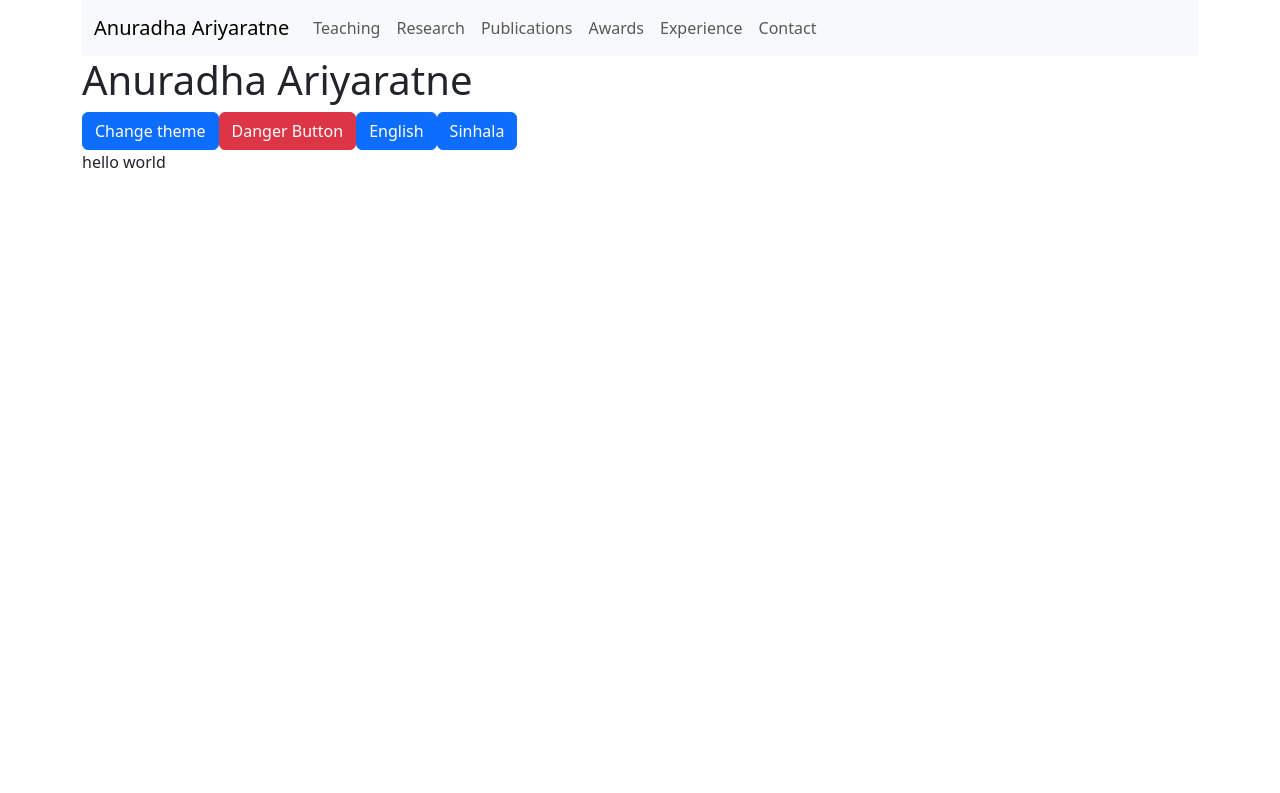
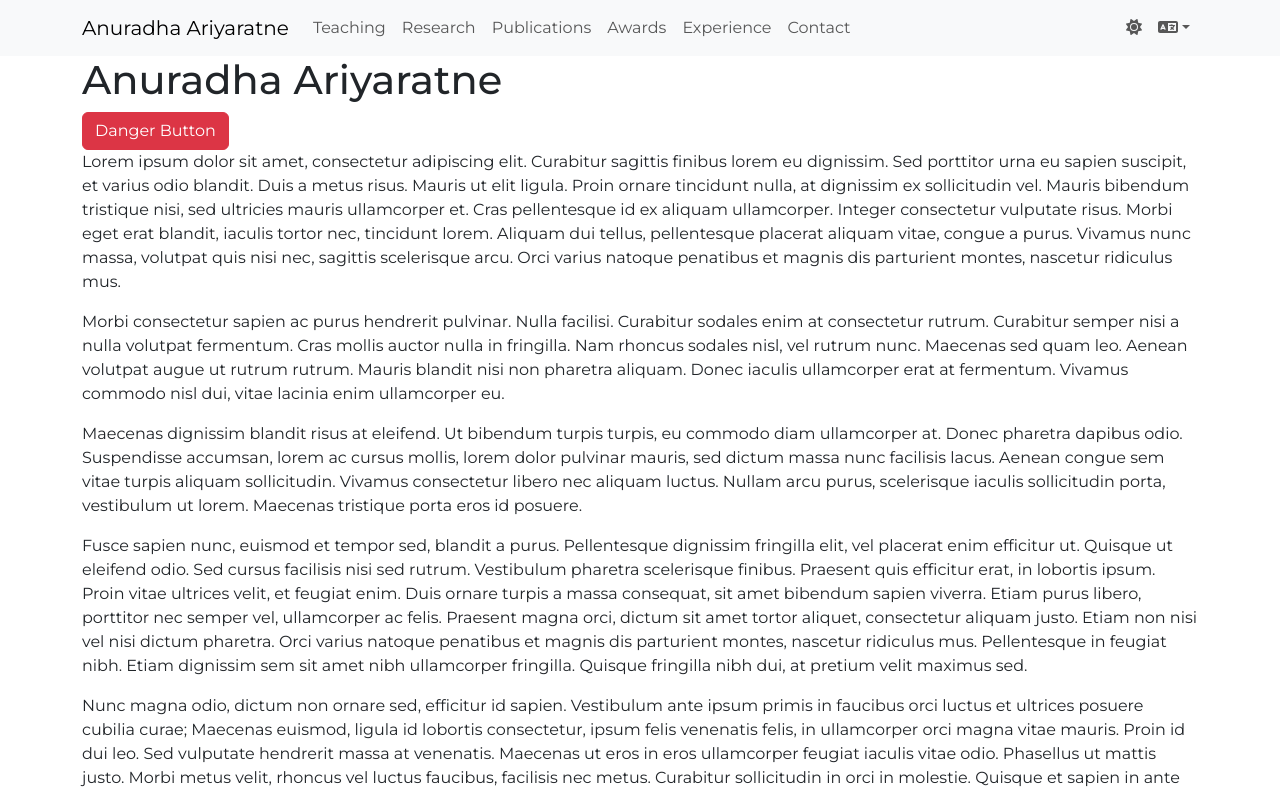
Before and after one commit to mkanuradhi/mkanuradhi-app, a React (Vite) app: page / in a window 1280 px wide. Shown: the top 793 px of the page. Built offline with nearby package versions, Linux system fonts and the light colour scheme.

Commit message:
Updating nav bar with language and theme

```diff
--- a/package.json
+++ b/package.json
@@ -10,6 +10,10 @@
     "preview": "vite preview"
   },
   "dependencies": {
+    "@fortawesome/fontawesome-svg-core": "^6.6.0",
+    "@fortawesome/free-regular-svg-icons": "^6.6.0",
+    "@fortawesome/free-solid-svg-icons": "^6.6.0",
+    "@fortawesome/react-fontawesome": "^0.2.2",
     "bootstrap": "^5.3.3",
     "i18next": "^23.12.2",
     "react": "^18.3.1",
--- a/src/App.tsx
+++ b/src/App.tsx
@@ -1,38 +1,38 @@
-import { Container } from "react-bootstrap"
-import Button from "react-bootstrap/Button"
-import useTheme from "./hooks/useTheme";
+import { Container } from "react-bootstrap";
+import Button from "react-bootstrap/Button";
 import NavigationBar from "./components/NavigationBar";
 import { useTranslation } from "react-i18next";
 import useTitleUpdater from "./hooks/useTitleUpdater";
+import useLanguage from "./hooks/useLanguage";
 
 function App() {
-  const { toggleTheme } = useTheme();
   useTitleUpdater();
-  const { t, i18n } = useTranslation();
-
-  const changeLanguage = (lng: string) => {
-    i18n.changeLanguage(lng);
-  };
+  const { t } = useTranslation();
+  const { language, changeLanguage } = useLanguage();
 
   return (
     <>
-      <Container>
-        <div className='app'>
-          <nav>
-            <NavigationBar />
-          </nav>
+      <div className='app' lang={language}>
+        <nav>
+          <NavigationBar changeLanguage={changeLanguage} currentLanguage={language} />
+        </nav>
+        <Container>
           <header>
             <h1>{t('title')}</h1>
           </header>
           <main>
-            <Button onClick={toggleTheme}>Change theme</Button>
             <Button variant="danger">Danger Button</Button>
-            <Button onClick={() => changeLanguage('en')}>{t('en')}</Button>
-            <Button onClick={() => changeLanguage('si')}>{t('si')}</Button>
-            <p>hello world</p>
+            <p>Lorem ipsum dolor sit amet, consectetur adipiscing elit. Curabitur sagittis finibus lorem eu dignissim. Sed porttitor urna eu sapien suscipit, et varius odio blandit. Duis a metus risus. Mauris ut elit ligula. Proin ornare tincidunt nulla, at dignissim ex sollicitudin vel. Mauris bibendum tristique nisi, sed ultricies mauris ullamcorper et. Cras pellentesque id ex aliquam ullamcorper. Integer consectetur vulputate risus. Morbi eget erat blandit, iaculis tortor nec, tincidunt lorem. Aliquam dui tellus, pellentesque placerat aliquam vitae, congue a purus. Vivamus nunc massa, volutpat quis nisi nec, sagittis scelerisque arcu. Orci varius natoque penatibus et magnis dis parturient montes, nascetur ridiculus mus.</p>
+            <p>Morbi consectetur sapien ac purus hendrerit pulvinar. Nulla facilisi. Curabitur sodales enim at consectetur rutrum. Curabitur semper nisi a nulla volutpat fermentum. Cras mollis auctor nulla in fringilla. Nam rhoncus sodales nisl, vel rutrum nunc. Maecenas sed quam leo. Aenean volutpat augue ut rutrum rutrum. Mauris blandit nisi non pharetra aliquam. Donec iaculis ullamcorper erat at fermentum. Vivamus commodo nisl dui, vitae lacinia enim ullamcorper eu.</p>
+            <p>Maecenas dignissim blandit risus at eleifend. Ut bibendum turpis turpis, eu commodo diam ullamcorper at. Donec pharetra dapibus odio. Suspendisse accumsan, lorem ac cursus mollis, lorem dolor pulvinar mauris, sed dictum massa nunc facilisis lacus. Aenean congue sem vitae turpis aliquam sollicitudin. Vivamus consectetur libero nec aliquam luctus. Nullam arcu purus, scelerisque iaculis sollicitudin porta, vestibulum ut lorem. Maecenas tristique porta eros id posuere.</p>
+            <p>Fusce sapien nunc, euismod et tempor sed, blandit a purus. Pellentesque dignissim fringilla elit, vel placerat enim efficitur ut. Quisque ut eleifend odio. Sed cursus facilisis nisi sed rutrum. Vestibulum pharetra scelerisque finibus. Praesent quis efficitur erat, in lobortis ipsum. Proin vitae ultrices velit, et feugiat enim. Duis ornare turpis a massa consequat, sit amet bibendum sapien viverra. Etiam purus libero, porttitor nec semper vel, ullamcorper ac felis. Praesent magna orci, dictum sit amet tortor aliquet, consectetur aliquam justo. Etiam non nisi vel nisi dictum pharetra. Orci varius natoque penatibus et magnis dis parturient montes, nascetur ridiculus mus. Pellentesque in feugiat nibh. Etiam dignissim sem sit amet nibh ullamcorper fringilla. Quisque fringilla nibh dui, at pretium velit maximus sed.</p>
+            <p>Nunc magna odio, dictum non ornare sed, efficitur id sapien. Vestibulum ante ipsum primis in faucibus orci luctus et ultrices posuere cubilia curae; Maecenas euismod, ligula id lobortis consectetur, ipsum felis venenatis felis, in ullamcorper orci magna vitae mauris. Proin id dui leo. Sed vulputate hendrerit massa at venenatis. Maecenas ut eros in eros ullamcorper feugiat iaculis vitae odio. Phasellus ut mattis justo. Morbi metus velit, rhoncus vel luctus faucibus, facilisis nec metus. Curabitur sollicitudin in orci in molestie. Quisque et sapien in ante eleifend accumsan.</p>
+            <p>Nulla facilisi. Lorem ipsum dolor sit amet, consectetur adipiscing elit. Morbi tincidunt tincidunt justo aliquam gravida. Vivamus ultrices diam et urna varius ultricies. Donec placerat tortor sit amet diam facilisis pulvinar. Sed dui dolor, vestibulum nec nisl a, consequat ullamcorper dolor. Donec lectus augue, scelerisque sed dapibus dapibus, molestie nec nunc. Aliquam rhoncus convallis rhoncus. Mauris vestibulum tortor sit amet lacus consectetur, ut dictum dui eleifend. Nulla mattis molestie nisl, eu cursus lectus porta nec.</p>
+            <p>Vestibulum posuere at ipsum eget interdum. Proin tempor congue magna, sed placerat libero tincidunt at. Pellentesque sit amet blandit ligula, eget venenatis lectus. Maecenas suscipit velit vel risus molestie auctor. Maecenas consequat eros ullamcorper nisi eleifend, non tincidunt nibh vehicula. Praesent ac urna ultrices, dapibus sapien quis, vulputate arcu. Sed non rhoncus nunc, vitae hendrerit massa. Mauris at tincidunt sem. Vestibulum condimentum nunc interdum lacinia consequat. Suspendisse potenti.</p>
+            <p>Nullam lorem justo, varius lobortis rhoncus et, tempus in metus. Mauris tristique ligula tellus. Sed dui sem, ullamcorper vel metus vel, blandit mattis tortor. Cras porttitor rutrum magna, eu rhoncus mauris porta in. Donec a posuere augue. Ut viverra ante id porta ullamcorper. Donec arcu odio, rutrum in pellentesque non, mattis eu risus. Vestibulum sit amet accumsan enim, a dictum velit. Ut eu euismod augue. Suspendisse ullamcorper imperdiet ligula, id tristique lacus maximus ac. Integer enim neque, pharetra a suscipit vitae, dignissim luctus mauris. Vivamus pretium auctor interdum. Nam non dolor nec neque euismod ornare. Sed sit amet lorem fermentum, porttitor nulla sodales, facilisis metus. Pellentesque congue purus et rutrum dictum. Donec eget lorem non nisi aliquet euismod.</p>
           </main>
-        </div>
-      </Container>
+        </Container>
+      </div>
     </>
   )
 }
--- a/src/components/NavigationBar.tsx
+++ b/src/components/NavigationBar.tsx
@@ -1,7 +1,16 @@
-import { Container, Nav, Navbar } from "react-bootstrap";
+import { faLanguage, faMoon, faSun } from "@fortawesome/free-solid-svg-icons";
+import { FontAwesomeIcon } from "@fortawesome/react-fontawesome";
+import { Container, Nav, Navbar, NavDropdown } from "react-bootstrap";
 import { useTranslation } from "react-i18next";
+import useTheme from "../hooks/useTheme";
 
-const NavigationBar = () => {
+interface NavigationBarProps {
+  changeLanguage: (lng: string) => void;
+  currentLanguage: string;
+}
+
+const NavigationBar: React.FC<NavigationBarProps> = ({ changeLanguage, currentLanguage }) => {
+  const { theme, toggleTheme } = useTheme();
   const { t } = useTranslation('', { keyPrefix: 'components.NavigationBar' });
 
   return (
@@ -10,14 +19,27 @@ const NavigationBar = () => {
         <Container>
           <Navbar.Brand href="#">{t('title')}</Navbar.Brand>
           <Navbar.Toggle aria-controls="basic-navbar-nav" />
-          <Navbar.Collapse id="basic-navbar-nav" className="justify-content-end">
+          <Navbar.Collapse id="basic-navbar-nav">
             <Nav className="me-auto">
               <Nav.Link href="#">{t('teaching')}</Nav.Link>
-              <Nav.Link href="#link">{t('research')}</Nav.Link>
-              <Nav.Link href="#link">{t('publications')}</Nav.Link>
-              <Nav.Link href="#link">{t('awards')}</Nav.Link>
-              <Nav.Link href="#link">{t('experience')}</Nav.Link>
-              <Nav.Link href="#link">{t('contact')}</Nav.Link>
+              <Nav.Link href="#">{t('research')}</Nav.Link>
+              <Nav.Link href="#">{t('publications')}</Nav.Link>
+              <Nav.Link href="#">{t('awards')}</Nav.Link>
+              <Nav.Link href="#">{t('experience')}</Nav.Link>
+              <Nav.Link href="#">{t('contact')}</Nav.Link>
+            </Nav>
+            <Nav>
+              <Nav.Link onClick={toggleTheme}>
+                <FontAwesomeIcon icon={theme === 'light' ? faSun : faMoon} />
+              </Nav.Link>
+              <NavDropdown title={<><FontAwesomeIcon icon={faLanguage} /></>} id="collapsible-nav-dropdown">
+                <NavDropdown.Item onClick={() => changeLanguage('en')} active={currentLanguage === 'en'}>
+                  { t('en') }
+                </NavDropdown.Item>
+                <NavDropdown.Item onClick={() => changeLanguage('si')} active={currentLanguage === 'si'}>
+                  { t('si') }
+                </NavDropdown.Item>
+              </NavDropdown>
             </Nav>
           </Navbar.Collapse>
         </Container>
--- /dev/null
+++ b/src/hooks/useLanguage.tsx
@@ -0,0 +1,24 @@
+import { useState, useEffect } from 'react';
+import i18n from 'i18next';
+
+const langKey = 'lang';
+
+const useLanguage = () => {
+  const [language, setLanguage] = useState<string>('en');
+
+  useEffect(() => {
+    const savedLanguage = localStorage.getItem(langKey) || 'en';
+    setLanguage(savedLanguage);
+    i18n.changeLanguage(savedLanguage);
+  }, []);
+
+  const changeLanguage = (lng: string) => {
+    i18n.changeLanguage(lng);
+    setLanguage(lng);
+    localStorage.setItem(langKey, lng);
+  };
+
+  return { language, changeLanguage };
+};
+
+export default useLanguage;
--- a/src/hooks/useTheme.tsx
+++ b/src/hooks/useTheme.tsx
@@ -1,10 +1,12 @@
 import { useState, useEffect } from "react";
+
+const themeKey = 'theme';
 
 const useTheme = () => {
   const [theme, setTheme] = useState<'light' | 'dark'>('light');
 
   useEffect(() => {
-    const savedTheme = localStorage.getItem('theme') || 'light';
+    const savedTheme = localStorage.getItem(themeKey) || 'light';
     setTheme(savedTheme as 'light' | 'dark');
     document.documentElement.dataset.bsTheme = savedTheme;
   }, []);
@@ -13,7 +15,7 @@ const useTheme = () => {
     const newTheme = theme === 'light' ? 'dark' : 'light';
     setTheme(newTheme);
     document.documentElement.dataset.bsTheme = newTheme;
-    localStorage.setItem('theme', newTheme);
+    localStorage.setItem(themeKey, newTheme);
   };
 
   return { theme, toggleTheme };
--- a/src/i18n/en.json
+++ b/src/i18n/en.json
@@ -1,7 +1,5 @@
 {
   "title": "Anuradha Ariyaratne",
-  "en": "English",
-  "si": "Sinhala",
   "pages": {
     "index": {
       "title": "Anuradha"
@@ -15,7 +13,9 @@
       "publications": "Publications",
       "awards": "Awards",
       "experience": "Experience",
-      "contact": "Contact"
+      "contact": "Contact",
+      "en": "English (en)",
+      "si": "Sinhala (si)"
     }
   }
 }
--- a/src/i18n/si.json
+++ b/src/i18n/si.json
@@ -1,7 +1,5 @@
 {
   "title": "අනුරාධා ආරියරත්න",
-  "en": "ඉංග්‍රීසි",
-  "si": "සිංහල",
   "pages": {
     "index": {
       "title": "අනුරාධා"
@@ -10,12 +8,14 @@
   "components": {
     "NavigationBar": {
       "title": "අනුරාධා ආරියරත්න",
-      "teaching": "ඉගැන්වීම",
+      "teaching": "ඉගැන්වීම්",
       "research": "පර්යේෂණ",
       "publications": "ප්‍රකාශන",
       "awards": "සම්මාන",
       "experience": "අත්දැකීම්",
-      "contact": "අමතන්න"
+      "contact": "අමතන්න",
+      "en": "ඉංග්‍රීසි (en)",
+      "si": "සිංහල (si)"
     }
   }
 }
--- a/src/index.scss
+++ b/src/index.scss
@@ -1 +1,11 @@
 @import './styles/theme';
+
+@import url('https://fonts.googleapis.com/css2?family=Montserrat:ital,wght@0,100..900;1,100..900&family=Noto+Serif+Sinhala:wght@100..900&family=Raleway:ital,wght@0,100..900;1,100..900&display=swap');
+
+div[lang="en"] {
+  font-family: 'Montserrat', 'Noto Serif Sinhala', sans-serif;
+}
+
+div[lang="si"] {
+  font-family: 'Noto Serif Sinhala', 'Montserrat', serif;
+}
```
Also changed, not shown: 1 other file (tests, documents, lock files or other folders).
